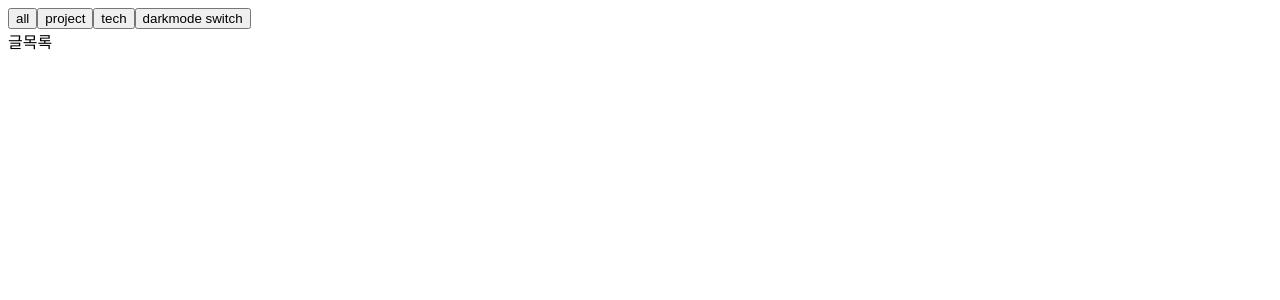
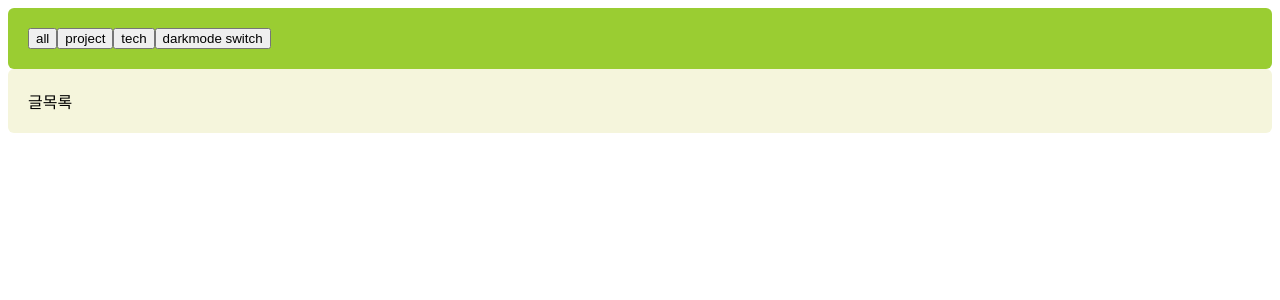
Before and after one commit to sintobury/sintobury-techblog, a Next.js app in the folder techblog/: page / in a window 1280 px wide. Shown: the top 300 px of the page. Built offline with nearby package versions, Linux system fonts and the light colour scheme.

Commit message:
main page simple css

```diff
--- a/techblog/app/globals.css
+++ b/techblog/app/globals.css
@@ -0,0 +1,13 @@
+.navbar {
+    padding: 20px;
+    background-color: yellowgreen;
+    border-radius: 6px;
+    display: flex;
+    align-items: center;
+}
+
+.postlist {
+    padding: 20px;
+    background-color: beige;
+    border-radius: 6px;
+}
```
